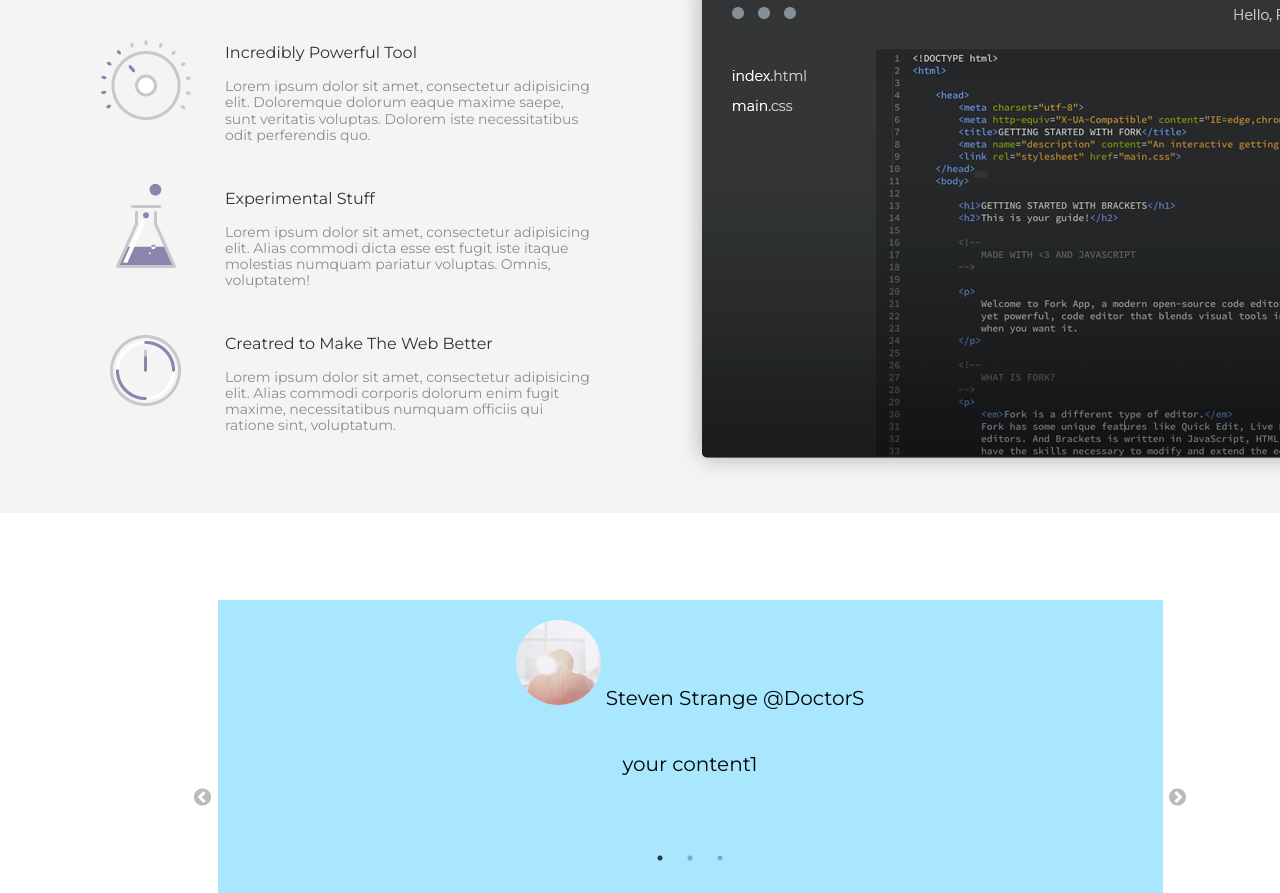
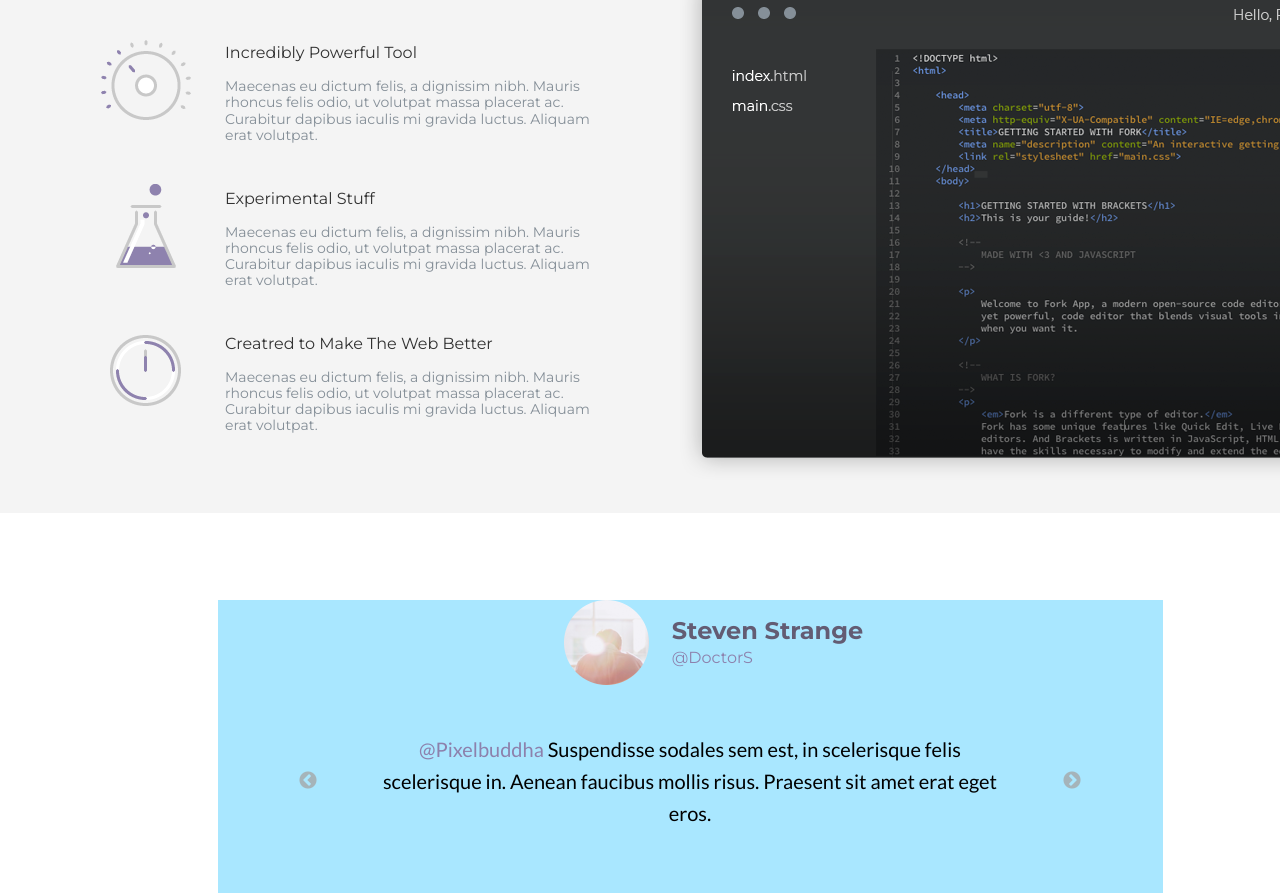
Before and after one commit to ElijahBark/forkio-step-project, a website: page src/index.html in a window 1280 px wide. Shown: the part 198-1091 px from the top of the page. Drawn offline with nearby package versions, Linux system fonts and the light colour scheme.

Commit message:
slick ...

```diff
--- a/src/index.html
+++ b/src/index.html
@@ -4,6 +4,7 @@
     <meta charset="UTF-8">
     <meta name="viewport" content="width=device-width, initial-scale=1">
     <title>Title</title>
+    <link href="https://fonts.googleapis.com/css?family=Lato:300,400,700,900" rel="stylesheet">
     <link href="https://fonts.googleapis.com/css?family=Montserrat:400,700" rel="stylesheet">
     <link rel="stylesheet" type="text/css" href="plugins/slick-1.8.1/slick/slick.css"/>
     <!--Add the new slick-theme.css if you want the default styling-->
@@ -31,7 +32,7 @@
                         Creatred to Make The Web Better
                     </p>
                     <p class="feature-text-container__text">
-                        Lorem ipsum dolor sit amet, consectetur adipisicing elit. Architecto fuga natus omnis repudiandae sed totam. Accusamus assumenda distinctio expedita rem velit voluptate!
+                        Aenean cursus imperdiet nisl id fermentum. Aliquam pharetra dui laoreet vulputate dignissim. Sed id metus id quam auctor molestie eget ut augue.
                     </p>
                 </div>
             </div>
@@ -44,7 +45,7 @@
                         Incredibly Powerful Tool
                     </p>
                     <p class="feature-text-container__text">
-                        Lorem ipsum dolor sit amet, consectetur adipisicing elit. Doloremque dolorum eaque maxime saepe, sunt veritatis voluptas. Dolorem iste necessitatibus odit perferendis quo.
+                        Maecenas eu dictum felis, a dignissim nibh. Mauris rhoncus felis odio, ut volutpat massa placerat ac. Curabitur dapibus iaculis mi gravida luctus. Aliquam erat volutpat.
                     </p>
                 </div>
             </div>
@@ -57,7 +58,7 @@
                         Experimental Stuff
                     </p>
                     <p class="feature-text-container__text">
-                        Lorem ipsum dolor sit amet, consectetur adipisicing elit. Alias commodi dicta esse est fugit iste itaque molestias numquam pariatur voluptas. Omnis, voluptatem!
+                        Maecenas eu dictum felis, a dignissim nibh. Mauris rhoncus felis odio, ut volutpat massa placerat ac. Curabitur dapibus iaculis mi gravida luctus. Aliquam erat volutpat.
                     </p>
                 </div>
             </div>
@@ -70,7 +71,7 @@
                         Creatred to Make The Web Better
                     </p>
                     <p class="feature-text-container__text">
-                        Lorem ipsum dolor sit amet, consectetur adipisicing elit. Alias commodi corporis dolorum enim fugit maxime, necessitatibus numquam officiis qui ratione sint, voluptatum.
+                        Maecenas eu dictum felis, a dignissim nibh. Mauris rhoncus felis odio, ut volutpat massa placerat ac. Curabitur dapibus iaculis mi gravida luctus. Aliquam erat volutpat.
                     </p>
                 </div>
             </div>
@@ -87,16 +88,18 @@
     <div class="carousel__content-container">
         <div class="carousel__container">
             <div class="carousel__avatar">
-                <div>
+                <div class="carousel__avatar_content">
                     <img src="img/dStrangeUserPic.png" alt="">
-                    <p class="carousel__name">Steven Strange</p>
-                    <p class="carousel__twitter_name">@DoctorS</p>
+                    <div class="carousel__avatar_text_container">
+                        <p class="carousel__name">Steven Strange</p>
+                        <p class="carousel__twitter_name">@DoctorS</p>
+                    </div>
                 </div>
                 <div>your content2</div>
                 <div>your content3</div>
             </div>
             <div class="carousel__slider">
-                <div>your content1</div>
+                <div><p class="purple">@Pixelbuddha<p></p> Suspendisse sodales sem est, in scelerisque felis scelerisque in. Aenean faucibus mollis risus. Praesent sit amet erat eget eros.</div>
                 <div>your content2</div>
                 <div>your content3</div>
             </div>
--- a/src/js/script.js
+++ b/src/js/script.js
@@ -3,7 +3,7 @@ $(document).ready(function(){
     // language=JQuery-CSS
     $('.carousel__avatar').slick({
         slidesToShow: 1,
-        slidesToScroll: 1,
+        slidesToScroll: 3,
         arrows: false,
         fade: true,
         asNavFor: '.carousel__slider'
@@ -12,9 +12,8 @@ $(document).ready(function(){
         slidesToShow: 1,
         slidesToScroll: 3,
         asNavFor: '.carousel__avatar',
-        dots: true,
         centerMode: true,
         focusOnSelect: true,
-        centerMode: true
+        adaptiveHeight: true
     });
 });
--- a/src/scss/_carousel.scss
+++ b/src/scss/_carousel.scss
@@ -1,8 +1,9 @@
-$font-stack: 'Montserrat', sans-serif;
+$font-stack-montserrat: 'Montserrat', sans-serif;
+$font-stack-lato: 'Lato', sans-serif;
 
 .carousel{
   background-color: #fff;
-  font-family: $font-stack;
+  font-family: $font-stack-montserrat;
   width: 1380px;
   min-height: 589px;
   margin: 0 auto;
@@ -18,7 +19,6 @@ $font-stack: 'Montserrat', sans-serif;
 
 .carousel__container{
   margin:0 auto;
-  padding-top: 20px;
   width: 945px;
   min-height: 422px;
   background-color: #a9e7ff;
@@ -27,38 +27,63 @@ $font-stack: 'Montserrat', sans-serif;
 
 .carousel__avatar{
   height: 85px;
-  width: 450px;
+  width: 734px;
   margin: 0 auto 48px auto;
 
-  div{
+  .carousel__avatar_content{
+    padding-left: 47px;
     display: flex;
-    justify-content: space-between;
+    justify-content: center;
     flex-direction: row;
     margin: 0 auto;
 
     img{
+      margin-right: 23px;
       display: inline;
-      margin: 0 0;
+
     }
 
-    p{
-      display: inline-block;
-      margin: 0 0;
+    .carousel__avatar_text_container{
+      display: flex;
+      align-content: center;
+      justify-content: space-between;
+      flex-direction: column;
+      height: 44px;
+
+      .carousel__name{
+        margin: 16px 0 0 0;
+        font-size: 24px;
+        font-weight: 700;
+        line-height: 29px;
+        color: #635c73;
+      }
+
+      .carousel__twitter_name{
+        margin: 0 0 19px 0;
+        font-size: 16px;
+        font-weight: 400;
+        line-height: 25px;
+        color: #8d81ac;
+      }
     }
-
   }
 }
 
 .carousel__slider{
   margin: 25px auto;
+  width:734px;
 
-  /*div{
-    width: 734px;
-    height: 52px;
-    font-family: $font-stack;
+  div{
+    text-align: center;
+    font-family: $font-stack-lato;
     font-weight: 400;
     font-size: 20px;
-  }*/
+    line-height: 32px;
+
+    p{
+      display: inline;
+    }
+  }
 }
 
 .slick-prev:before {
@@ -68,12 +93,6 @@ $font-stack: 'Montserrat', sans-serif;
   color: #a4a4a4;
 }
 
-
-.slick-slide{
-  width: 734px;
-  height:90px;
-  font-family: $font-stack;
-  font-weight: 400;
-  font-size: 20px;
-  text-align: center;
+.purple{
+  color: #8d81ac;
 }
```
Also changed, not shown: src/css/style.css.
